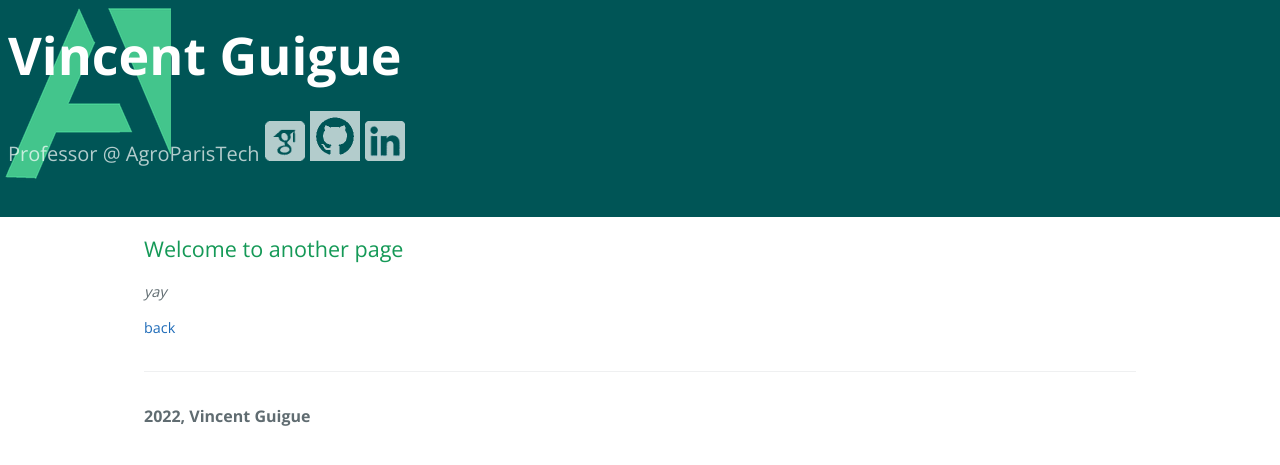
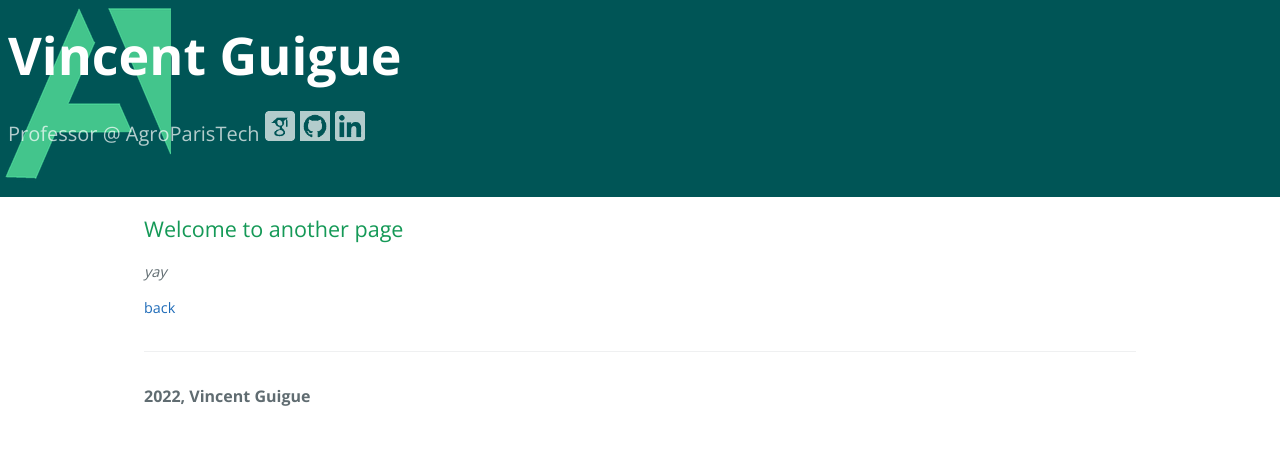
Before and after one commit to vguigue/vguigue.github.io, a Jekyll site: the page built from another-page.md, in a window 1280 px wide. Shown: the top 465 px of the page. Built offline with Jekyll 4.4.1, drawn with Linux system fonts in a browser that asks for light colours.

```diff
--- a/_layouts/default.html
+++ b/_layouts/default.html
@@ -18,9 +18,9 @@
     <header class="page-header" role="banner">
       <h1 class="project-name">Vincent Guigue</h1>
       <h2 class="project-tagline">Professor @ AgroParisTech
-      <a href="https://scholar.google.com/citations?user=VvFT0nAAAAAJ" title="Google Scholar"> <img src="/resources/scholar.png" height=40px> </a>
-      <a href="https://github.com/vguigue" title="GitHub"> <img src="/resources/github.png" height=50px></a>
-      <a href="https://www.linkedin.com/in/vincent-guigue-95504375"  title="LinkedIn"> <img src="/resources/linkedin.png" height=40px></a></h2>
+      <a href="https://scholar.google.com/citations?user=VvFT0nAAAAAJ" title="Google Scholar"> <img src="/resources/scholar.png" height=30px> </a>
+      <a href="https://github.com/vguigue" title="GitHub"> <img src="/resources/github.png" height=30px></a>
+      <a href="https://www.linkedin.com/in/vincent-guigue-95504375"  title="LinkedIn"> <img src="/resources/linkedin.png" height=30px></a></h2>
     </header>
 
     <main id="content" class="main-content" role="main">
```
